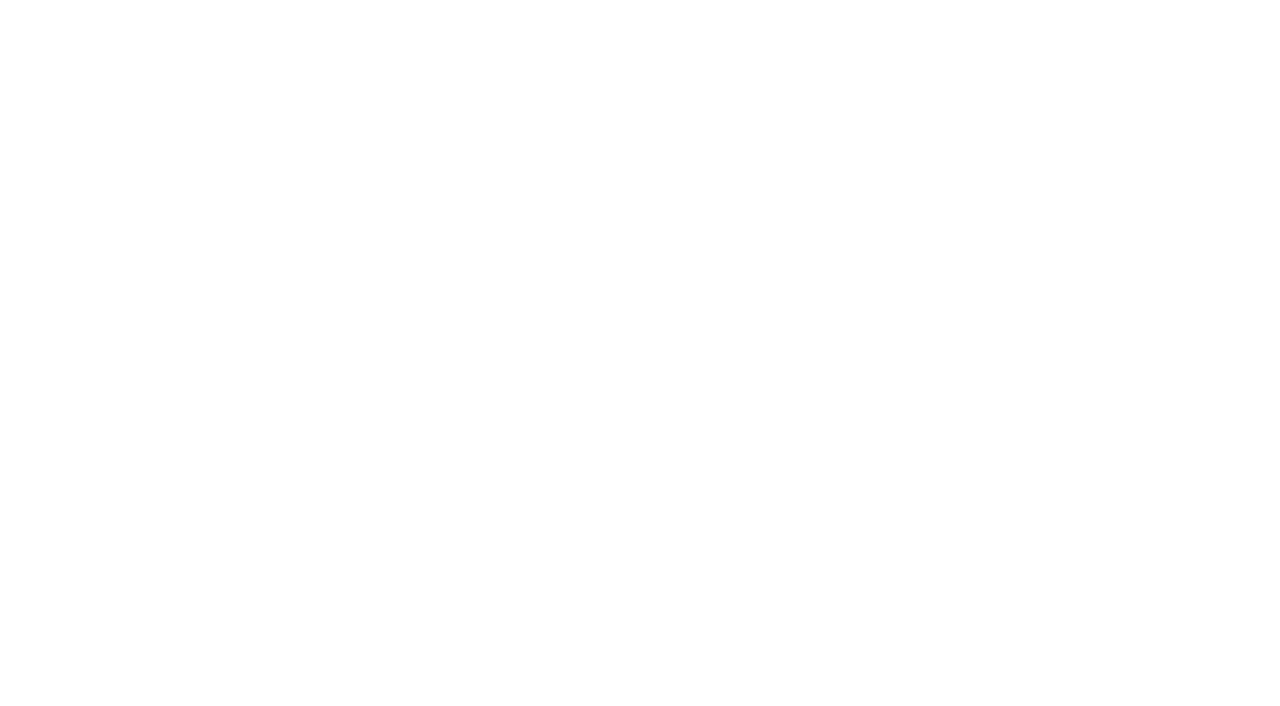
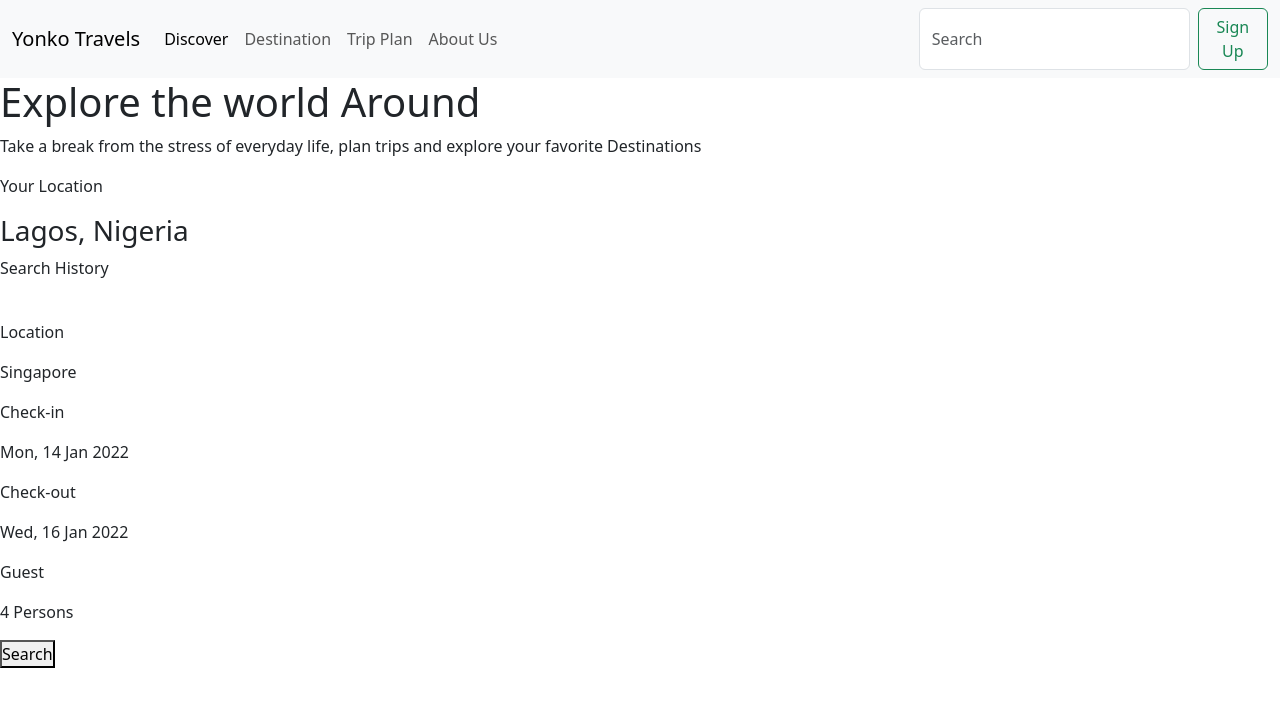
Before and after one commit to TobiYusuf/Yonko-Travels-GMC, a plain HTML site: page index.html in a window 1280 px wide. Drawn offline with nearby package versions, Linux system fonts and the light colour scheme.

Commit message:
first checkpoint

```diff
--- a/index.html
+++ b/index.html
@@ -4,6 +4,108 @@
     <meta charset="UTF-8" />
     <meta name="viewport" content="width=device-width, initial-scale=1.0" />
     <title>Yonko Travels</title>
+    <link
+      href="https://cdn.jsdelivr.net/npm/bootstrap@5.3.3/dist/css/bootstrap.min.css"
+      rel="stylesheet"
+      integrity="sha384-QWTKZyjpPEjISv5WaRU9OFeRpok6YctnYmDr5pNlyT2bRjXh0JMhjY6hW+ALEwIH"
+      crossorigin="anonymous"
+    />
+    <link rel="stylesheet" href="styles.css" />
   </head>
-  <body></body>
+  <body>
+    <header>
+      <nav class="navbar navbar-expand-lg bg-body-tertiary">
+        <div class="container-fluid">
+          <a class="navbar-brand" href="#">Yonko Travels</a>
+          <button
+            class="navbar-toggler"
+            type="button"
+            data-bs-toggle="collapse"
+            data-bs-target="#navbarSupportedContent"
+            aria-controls="navbarSupportedContent"
+            aria-expanded="false"
+            aria-label="Toggle navigation"
+          >
+            <span class="navbar-toggler-icon"></span>
+          </button>
+          <div class="collapse navbar-collapse" id="navbarSupportedContent">
+            <ul class="navbar-nav me-auto mb-2 mb-lg-0">
+              <li class="nav-item">
+                <a class="nav-link active" aria-current="page" href="#"
+                  >Discover</a
+                >
+              </li>
+              <li class="nav-item">
+                <a class="nav-link" href="#">Destination</a>
+              </li>
+              <li class="nav-item">
+                <a class="nav-link" href="#" role="button"> Trip Plan </a>
+              </li>
+              <li class="nav-item">
+                <a class="nav-link" href="" role="button" sria-disabled="true"
+                  >About Us</a
+                >
+              </li>
+            </ul>
+            <form class="d-flex" role="search">
+              <input
+                class="form-control me-2"
+                type="search"
+                placeholder="Search"
+                aria-label="Search"
+              />
+              <button class="btn btn-outline-success" type="submit">
+                Sign Up
+              </button>
+            </form>
+          </div>
+        </div>
+      </nav>
+      <div class="hero">
+        <h1>Explore the world Around</h1>
+        <p>
+          Take a break from the stress of everyday life, plan trips and explore
+          your favorite Destinations
+        </p>
+      </div>
+      <div class="search-flight">
+        <div class="top-search">
+          <p>Your Location</p>
+          <h3>Lagos, Nigeria</h3>
+          <p>Search History <span></span></p>
+        </div>
+        <br />
+
+        <div class="search-input">
+          <p>Location</p>
+          <p><span></span>Singapore</p>
+        </div>
+        <div class="search-input">
+          <p>Check-in</p>
+          <p><span></span>Mon, 14 Jan 2022</p>
+        </div>
+        <div class="search-input">
+          <p>Check-out</p>
+          <p><span></span>Wed, 16 Jan 2022</p>
+        </div>
+        <div class="search-input">
+          <p>Guest</p>
+          <p><span></span>4 Persons</p>
+        </div>
+        <button>Search</button>
+      </div>
+    </header>
+
+    <script
+      src="https://cdn.jsdelivr.net/npm/@popperjs/core@2.11.8/dist/umd/popper.min.js"
+      integrity="sha384-I7E8VVD/ismYTF4hNIPjVp/Zjvgyol6VFvRkX/vR+Vc4jQkC+hVqc2pM8ODewa9r"
+      crossorigin="anonymous"
+    ></script>
+    <script
+      src="https://cdn.jsdelivr.net/npm/bootstrap@5.3.3/dist/js/bootstrap.min.js"
+      integrity="sha384-0pUGZvbkm6XF6gxjEnlmuGrJXVbNuzT9qBBavbLwCsOGabYfZo0T0to5eqruptLy"
+      crossorigin="anonymous"
+    ></script>
+    <script src="scripts.js"></script>
+  </body>
 </html>
--- a/styles.css
+++ b/styles.css
@@ -0,0 +1,5 @@
+* {
+  padding: 0;
+  margin: 0;
+  box-sizing: border-box;
+}
```
Also changed, not shown: scripts.js (added).
